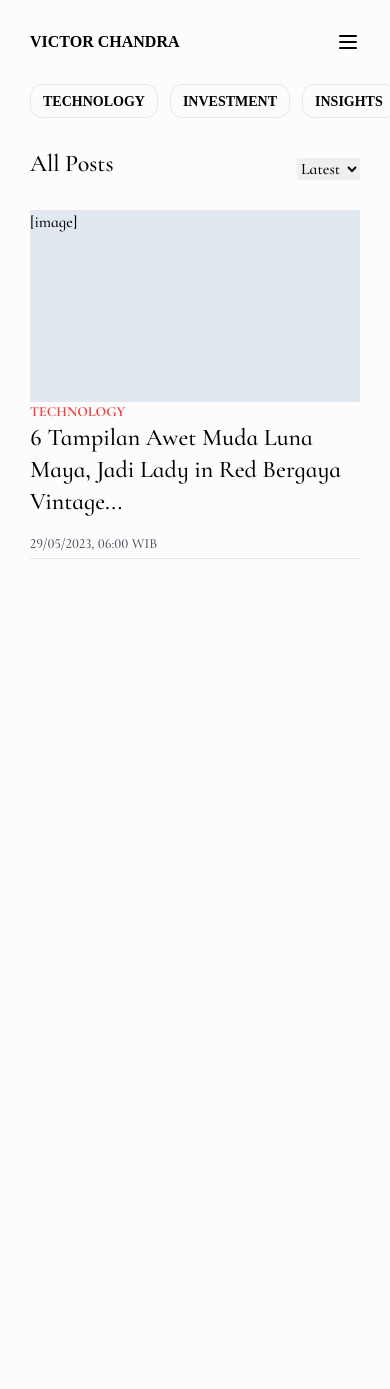
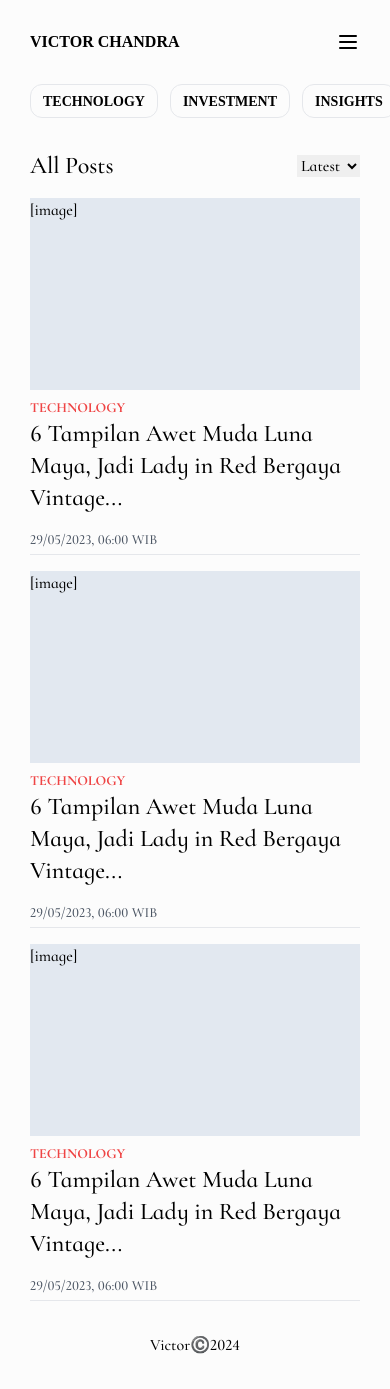
Before and after one commit to victorchndra/guest-frontend-personal-website, a React (Vite) app: page /blog in a window 390 px wide. Before the commit the page ends 844 px from the top, so only its background shows below. Built offline with nearby package versions, Linux system fonts and the light colour scheme; a web font is replaced by a local one.

Commit message:
responsive blog page

```diff
--- a/src/Pages/Blog.jsx
+++ b/src/Pages/Blog.jsx
@@ -10,9 +10,37 @@ const Blog = () => {
         'Insights',
     ]
 
+    const pinnedPost = [
+        {
+            title: '6 Tampilan Awet Muda Luna Maya, Jadi Lady in Red Bergaya Vintage Era 60an dengan Outfit Puluhan Juta',
+            category: 'Technology',
+            created_at: '29/05/2023, 06:00 WIB'
+        },
+        {
+            title: '6 Tampilan Awet Muda Luna Maya...',
+            category: 'Technology',
+            created_at: '29/05/2023, 06:00 WIB'
+        },
+        {
+            title: '6 Tampilan Awet Muda Luna Maya...',
+            category: 'Technology',
+            created_at: '29/05/2023, 06:00 WIB'
+        },
+        {
+            title: '6 Tampilan Awet Muda Luna Maya...',
+            category: 'Technology',
+            created_at: '29/05/2023, 06:00 WIB'
+        },
+        {
+            title: '6 Tampilan Awet Muda Luna Maya...',
+            category: 'Technology',
+            created_at: '29/05/2023, 06:00 WIB'
+        },
+    ]
+
     return (
-        <div className=" md:px-[90px] flex flex-col">
-            <div className="md:flex md:justify-center">
+        <div className=" md:px-[150px] flex flex-col">
+            <div className="md:flex md:justify-center md:mt-4">
                 <div className=" flex justify-between overflow-x-auto max-w-max no-scrollbar space-x-3 md:w-full">
                     {CategoryList.map((category, index) => (
                         <div key={index} className={`px-3 py-1 border rounded-xl md:border-transparent md:hover:underline ${index === 0 && 'ml-[30px] md:ml-0'}`}>
@@ -22,7 +50,43 @@ const Blog = () => {
                 </div>
             </div>
 
-            <div className=" p-[30px] flex justify-between items-end font-cormorant-infant">
+            {/* Pinned Posts */}
+            {/* {pinnedPost.map((post, index) => (
+                <div key={index} className={`hidden md:block font-cormorant-infant px-[30px] mt-8 space-y-6 ${index !== 0 && 'flex-row w-48'}`}>
+                    <div className={`bg-slate-200 h-64 flex flex-col justify-end p-4`}>
+                        <div>[image]</div>
+                        <p className="uppercase text-sm text-red-500 font-bold">{post.category}</p>
+                        <h1 className="font-medium text-2xl">{post.title}</h1>
+                        <p className="text-sm mt-2 text-gray-600">{post.created_at}</p>
+                    </div>
+                </div>
+            ))} */}
+
+            <div className={`hidden md:block font-cormorant-infant px-[30px] mt-8`}>
+                <div className={`bg-slate-200 h-72 flex flex-col justify-end p-4`}>
+                    {/* <div>[image]</div> */}
+                    <p className="uppercase text-sm text-red-500 font-bold">{pinnedPost[0].category}</p>
+                    <h1 className="font-medium text-2xl">{pinnedPost[0].title}</h1>
+                    <p className="text-sm mt-2 text-gray-600">{pinnedPost[0].created_at}</p>
+                </div>
+            </div>
+
+            <div className="flex px-[30px] space-x-4">
+                {pinnedPost.slice(1).map((post, index) => (
+                    <div key={index} className={`hidden md:block font-cormorant-infant mt-4 space-y-6 w-96`}>
+                        <div className={`bg-slate-200 h-64 flex flex-col justify-end p-4`}>
+                            {/* <div>[image]</div> */}
+                            <p className="uppercase text-sm text-red-500 font-bold">{post.category}</p>
+                            <h1 className="font-medium text-2xl">{post.title}</h1>
+                            <p className="text-sm mt-2 text-gray-600">{post.created_at}</p>
+                        </div>
+                    </div>
+                ))}
+            </div>
+
+            {/* All Posts */}
+            <div className="">
+                <div className="mt-8 px-[30px] flex justify-between items-center font-cormorant-infant">
                     <h1 className=" font-medium text-2xl">All Posts</h1>
                     <select>
                         <option>Latest</option>
@@ -30,18 +94,43 @@ const Blog = () => {
                     </select>
                 </div>
 
-            {/* All Post */}
-            <div className="font-cormorant-infant flex flex-col items-center justify-center px-[30px] md:flex-row">
+                <div className="font-cormorant-infant flex flex-col items-center justify-center px-[30px] md:flex-row mt-4">
                     <div className="bg-slate-200 w-full h-48 md:w-[120px] md:h-[100px] md:mr-4">
                         [image]
                     </div>
-                <div className="border-b-[1px] mb-4 md:self-start md:w-full">
+                    <div className="border-b-[1px] md:self-start md:w-full mt-2">
+                        <p className="uppercase text-sm font-bold text-red-500">Technology</p>
+                        <h1 className="font-medium text-2xl">6 Tampilan Awet Muda Luna Maya, Jadi Lady in Red Bergaya Vintage...</h1>
+                        <p className="text-sm mt-4 mb-1 text-gray-600">29/05/2023, 06:00 WIB</p>
+                    </div>
+                </div>
+                <div className="font-cormorant-infant flex flex-col items-center justify-center px-[30px] md:flex-row mt-4">
+                    <div className="bg-slate-200 w-full h-48 md:w-[120px] md:h-[100px] md:mr-4">
+                        [image]
+                    </div>
+                    <div className="border-b-[1px] md:self-start md:w-full mt-2">
+                        <p className="uppercase text-sm font-bold text-red-500">Technology</p>
+                        <h1 className="font-medium text-2xl">6 Tampilan Awet Muda Luna Maya, Jadi Lady in Red Bergaya Vintage...</h1>
+                        <p className="text-sm mt-4 mb-1 text-gray-600">29/05/2023, 06:00 WIB</p>
+                    </div>
+                </div>
+                <div className="font-cormorant-infant flex flex-col items-center justify-center px-[30px] md:flex-row mt-4">
+                    <div className="bg-slate-200 w-full h-48 md:w-[120px] md:h-[100px] md:mr-4">
+                        [image]
+                    </div>
+                    <div className="border-b-[1px] md:self-start md:w-full mt-2">
                         <p className="uppercase text-sm font-bold text-red-500">Technology</p>
                         <h1 className="font-medium text-2xl">6 Tampilan Awet Muda Luna Maya, Jadi Lady in Red Bergaya Vintage...</h1>
                         <p className="text-sm mt-4 mb-1 text-gray-600">29/05/2023, 06:00 WIB</p>
                     </div>
                 </div>
             </div>
+
+            {/* Footer */}
+            <div className="my-8 flex px-[30px] justify-center md:justify-end font-cormorant-infant">
+                Victor©️2024
+            </div>
+        </div>
     )
 }
 
```
Lines whose indentation alone changed are shown as unchanged.
